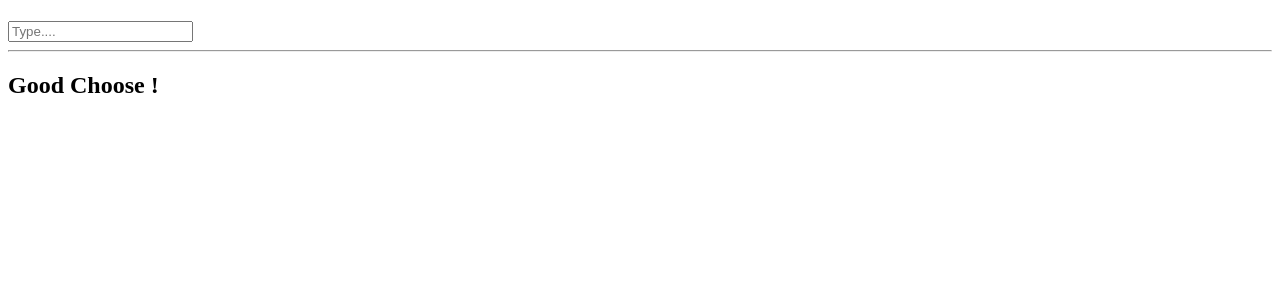
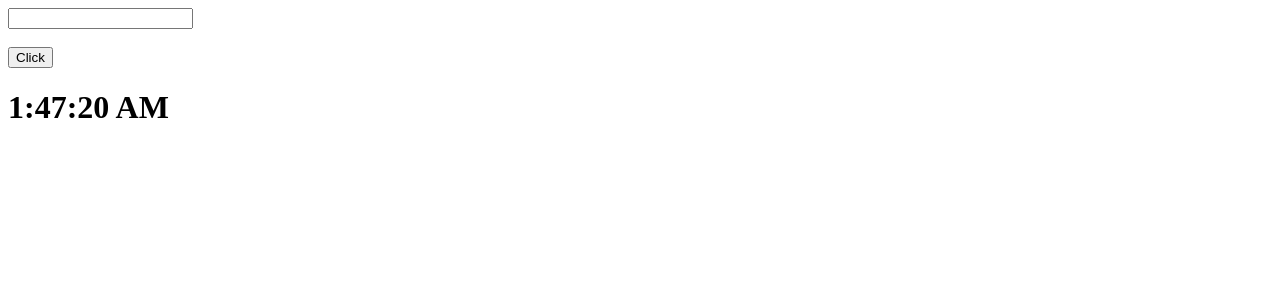
Before and after one commit to BDDesigner/react-hook, a React (Create React App) app: page / in a window 1280 px wide. Shown: the top 300 px of the page. Built offline with nearby package versions, Linux system fonts and the light colour scheme.

Commit message:
useeffect push

```diff
--- a/src/components/App.js
+++ b/src/components/App.js
@@ -1,11 +1,11 @@
 import React from 'react'
-import Todo from './Todo'
+import Mycomponent from './Mycomponent'
 
 const App = () => {
 
   return (
     <div>
-      <Todo />
+      <Mycomponent />
     </div>
   )
 }
--- /dev/null
+++ b/src/components/Mycomponent.js
@@ -0,0 +1,39 @@
+import React, { useEffect, useState } from 'react'
+
+const Mycomponent = () => {
+    const [count, setCount] = useState(0);
+    const [text, setText] = useState('');
+    const [date, setDate] = useState(new Date());
+
+    const addClick = () => {
+        setCount(count + 1);
+    }
+
+    useEffect(() =>{
+        console.log('useEffect rendering');
+        document.title = `Click ${count} Times`;
+    }, [count]);
+
+    const trick = () => {
+        setDate(new Date());
+    }
+
+    useEffect(() =>{
+        console.log('date render');
+        const intervel = setInterval(trick, 1000);
+
+        return () => {
+            clearInterval(intervel);
+        }
+    }, []);
+
+    return (
+        <div>
+            <input type="text" value={text} onChange={(e) =>setText(e.target.value)} /> <br/> <br/>
+            <button type="button" onClick={addClick}>Click</button>
+            <h1> {date.toLocaleTimeString()}</h1>
+        </div>
+    )
+}
+
+export default Mycomponent
--- a/src/components/Todo.js
+++ /dev/null
@@ -1,25 +0,0 @@
-import React, { useState } from 'react';
-
-const Todo = () => {
-    const [todo, setTodo] = useState('');
-    const [waring, setWaring] = useState(null);
-
-    const inputHandle = (e) => {
-        const inputValue = e.target.value;
-        const updateWaring = inputValue.includes('.js') ? 'You Need to know Javascript Skill' : null;
-
-        setTodo(inputValue);
-        setWaring(updateWaring);
-    }
-
-    return (
-        <div>
-            <h1> {todo} </h1>
-            <input type="text" value={todo} placeholder="Type...." onChange={inputHandle} />
-            <hr />
-            <h2>{waring || 'Good Choose !'}</h2>
-        </div>
-    )
-}
-
-export default Todo
```
